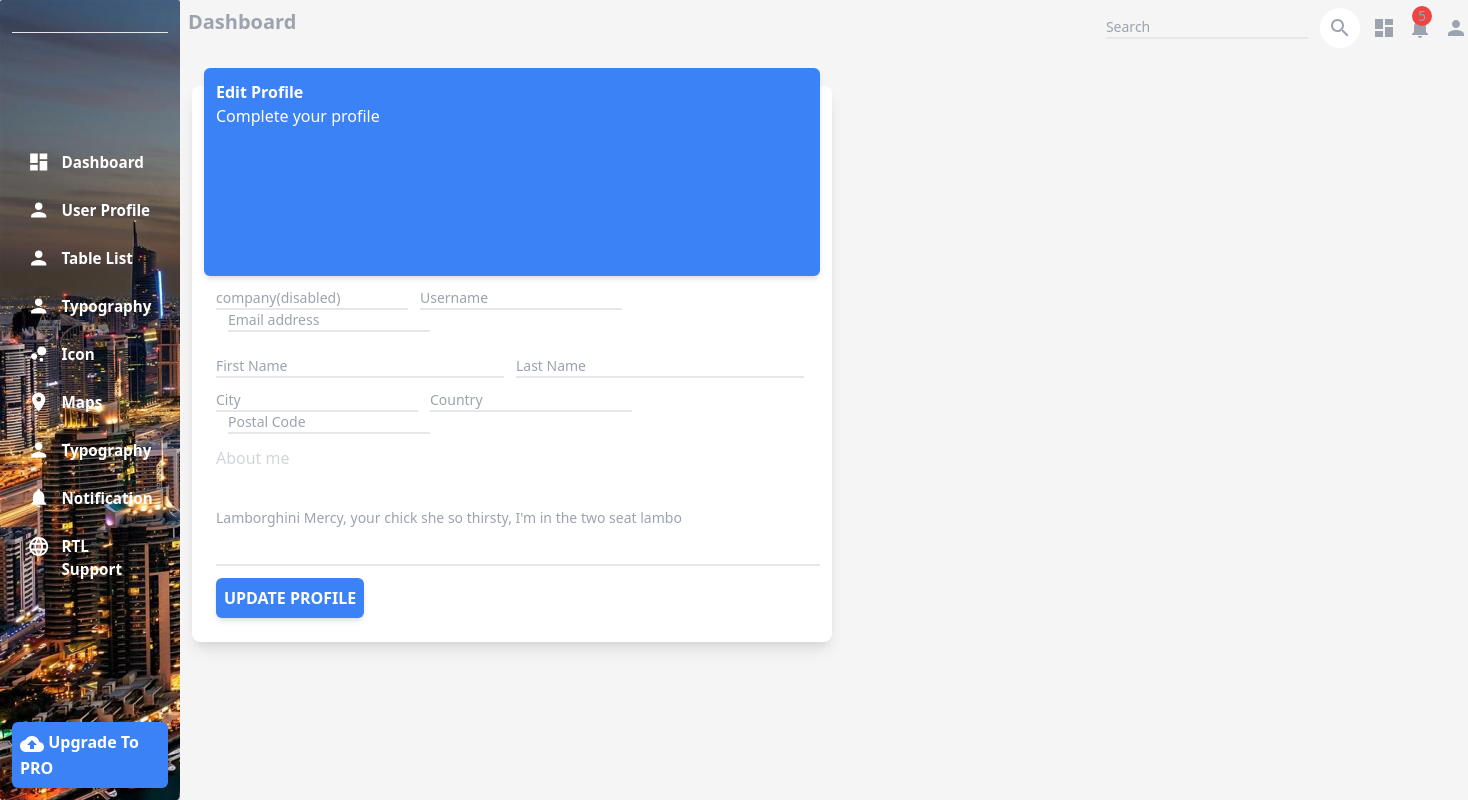
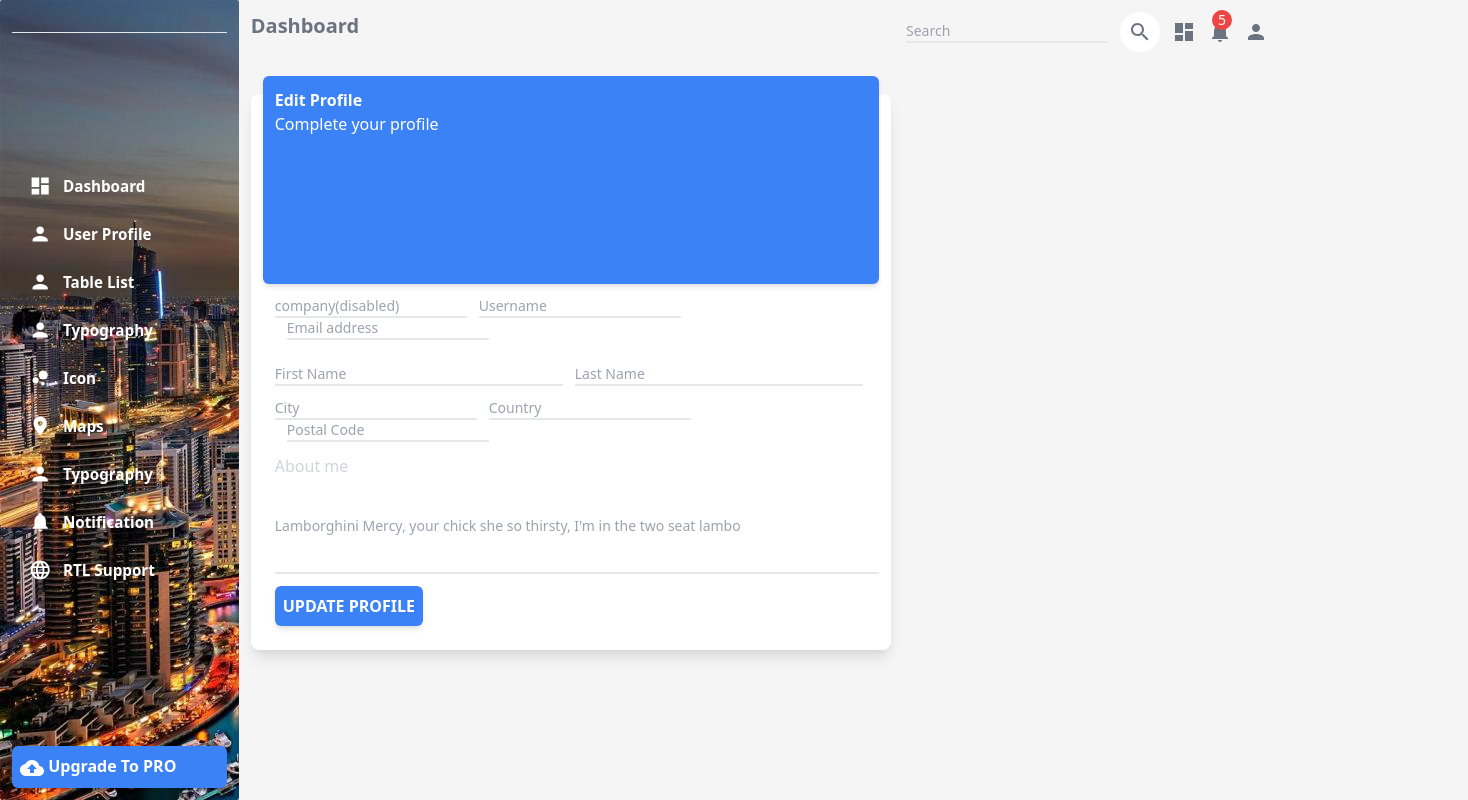
Before and after one commit to JestorNogueiro/SSI-FrontEnd_Developer--Test, a React (Create React App) app: page /user in a window 1280 px wide. Shown: the whole page, 1468 px wide, since content can reach past the window. Built offline with nearby package versions, Linux system fonts and the light colour scheme.

Commit message:
responsive header

```diff
--- a/src/components/Dashboard/Header.js
+++ b/src/components/Dashboard/Header.js
@@ -7,7 +7,7 @@
 
 const Header = () => {
   return (
-    <div className=" w-screen flex mx-2 my-2 justify-between text-gray-400 ">
+    <div className=" w-full flex px-3 my-3 justify-between text-gray-500 ">
       <p className="text-xl font-semibold ">Dashboard</p>
 
       <div className="flex items-center justify-items-end space-x-3 text-sm ">
@@ -16,14 +16,14 @@
           placeholder="Search"
           className="bg-transparent outline-none border-b-2"
         />
-        <p className="h-[40px] w-[40px] bg-white p-1.5 rounded-full flex items-center justify-center cursor-pointer   ">
+        <p className="h-[40px] w-[40px] bg-white p-1.5 rounded-full hidden  md:flex items-center justify-center cursor-pointer   ">
           <SearchIcon />
         </p>
 
         <DashboardIcon />
         <p className="flex relative items-center justify-center">
           <NotificationIcon />
-          <p className="absolute bg-red-500 h-[20px] w-[20px]  px-1.5 rounded-full flex items-center justify-center cursor-pointer mt-[-10px] top-0 right-0 ">
+          <p className="absolute bg-red-500 h-[20px] w-[20px]  px-1.5 rounded-full flex items-center justify-center cursor-pointer mt-[-10px] top-0 right-0 text-white">
             5
           </p>
         </p>
```
